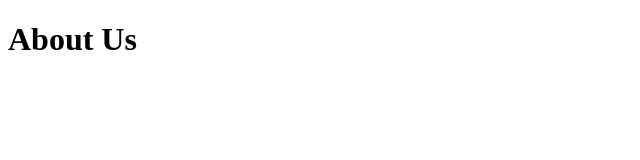
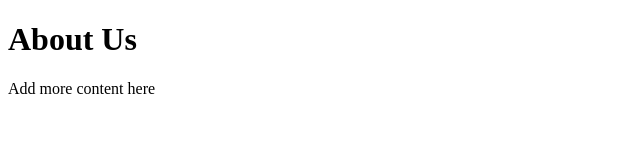
Before and after one commit to mukeshsingh11-stack/celina-test, a plain HTML site: page about.html in a window 1280 px wide. Shown: the whole page, without its empty margins (0-640 px from the left). Drawn offline with Linux system fonts and the light colour scheme.

Commit message:
add more  content

```diff
--- a/about.html
+++ b/about.html
@@ -9,6 +9,7 @@
 
 <body>
   <h1>About Us</h1>
+  <p>Add more content here</p>
 </body>
 
 </html>
```
